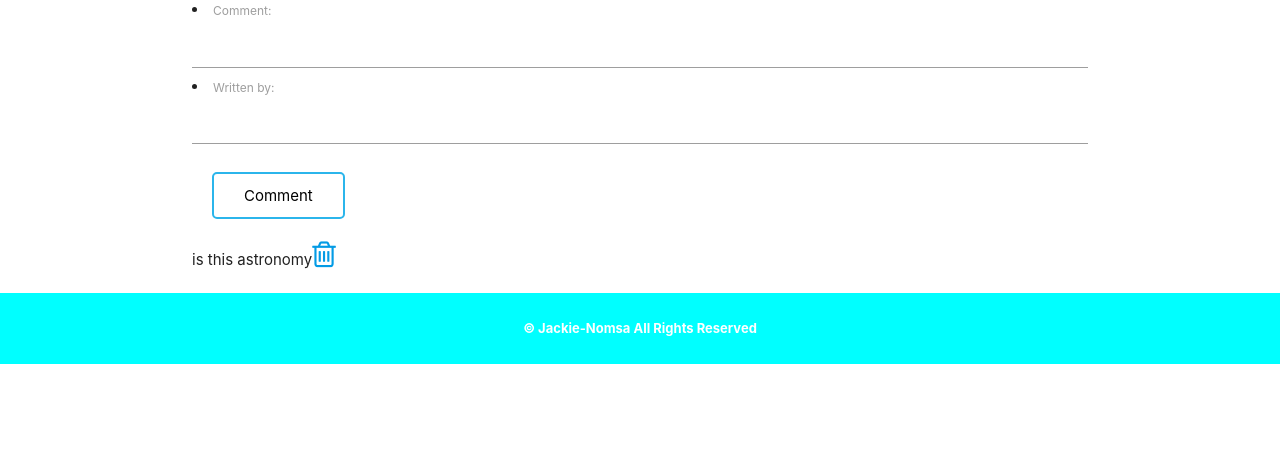
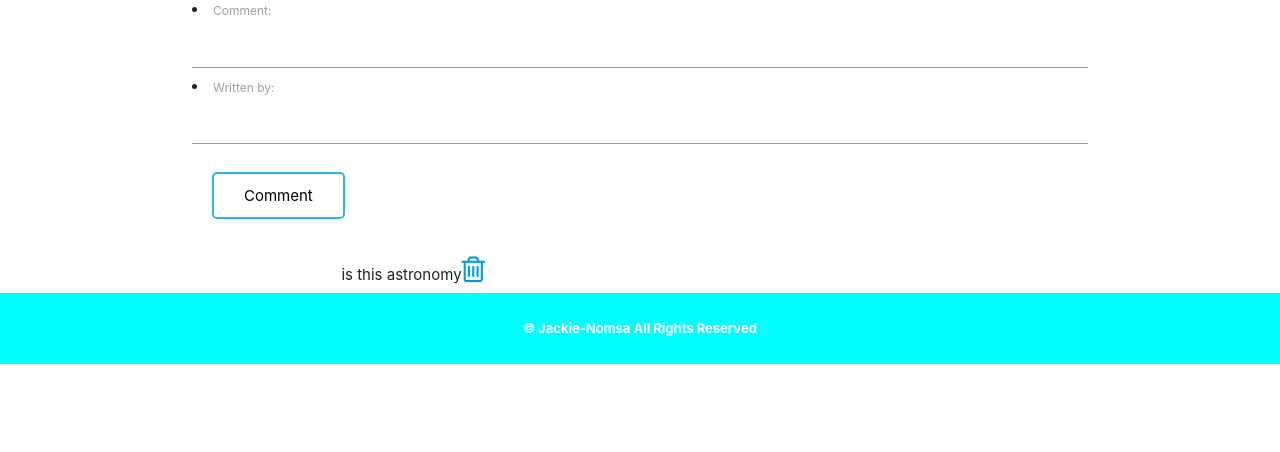
Before and after one commit to JackieNomsa/My-Blog, a Django app: page /comment/2 in a window 1280 px wide. Shown: the part 436-888 px from the top of the page. Before the commit the page ends 800 px from the top, so only its background shows below. Run offline with Django 3.2, Linux system fonts and the light colour scheme; data comes from the database, SQL or seed files in the repository; some web fonts are replaced.

Commit message:
functioning

```diff
--- a/my_blog/posts/static/css/style.css
+++ b/my_blog/posts/static/css/style.css
@@ -96,6 +96,17 @@ html {
 .image {
   width: 20em;
   height: 18em;
+}
+
+/* comments */
+.curr-comms {
+  width: 70%;
+  margin: auto;
+}
+
+.curr-comm {
+  padding: 1em;
+  list-style-type: none;
 }
 
 /* interest */
--- a/my_blog/posts/templates/posts/comment.html
+++ b/my_blog/posts/templates/posts/comment.html
@@ -32,9 +32,9 @@
     </form>
   {% endif %}
     {% if comments %}
-    <ul>
+    <ul class='curr-comms'>
       {% for i in comments %}
-      <li>{{i}}<a href={% url 'delete_comment' i.id %} class="del-comment"><abbr title="delete comment"><i class="fa fa-trash-o fa-2x"></i></abbr></a></li>
+      <li class='curr-comm'>{{i}}<a href={% url 'delete_comment' i.id %} class="del-comment"><abbr title="delete comment"><i class="fa fa-trash-o fa-2x"></i></abbr></a></li>
       {% endfor %}
     </ul>
     {% endif %}
--- a/my_blog/posts/views.py
+++ b/my_blog/posts/views.py
@@ -19,7 +19,7 @@ def interests(request):
     return render(request, 'posts/interests.html',{'data_':my_interests})
 
 def current(request,id):
-    post = Posts.objects.filter(id=id)
+    post = Posts.objects.get(id=id)
     comments = Comments.objects.filter(for_post_id=id)
     return render(request,'posts/comment.html',{'post':post,'comments':comments})
 
```
